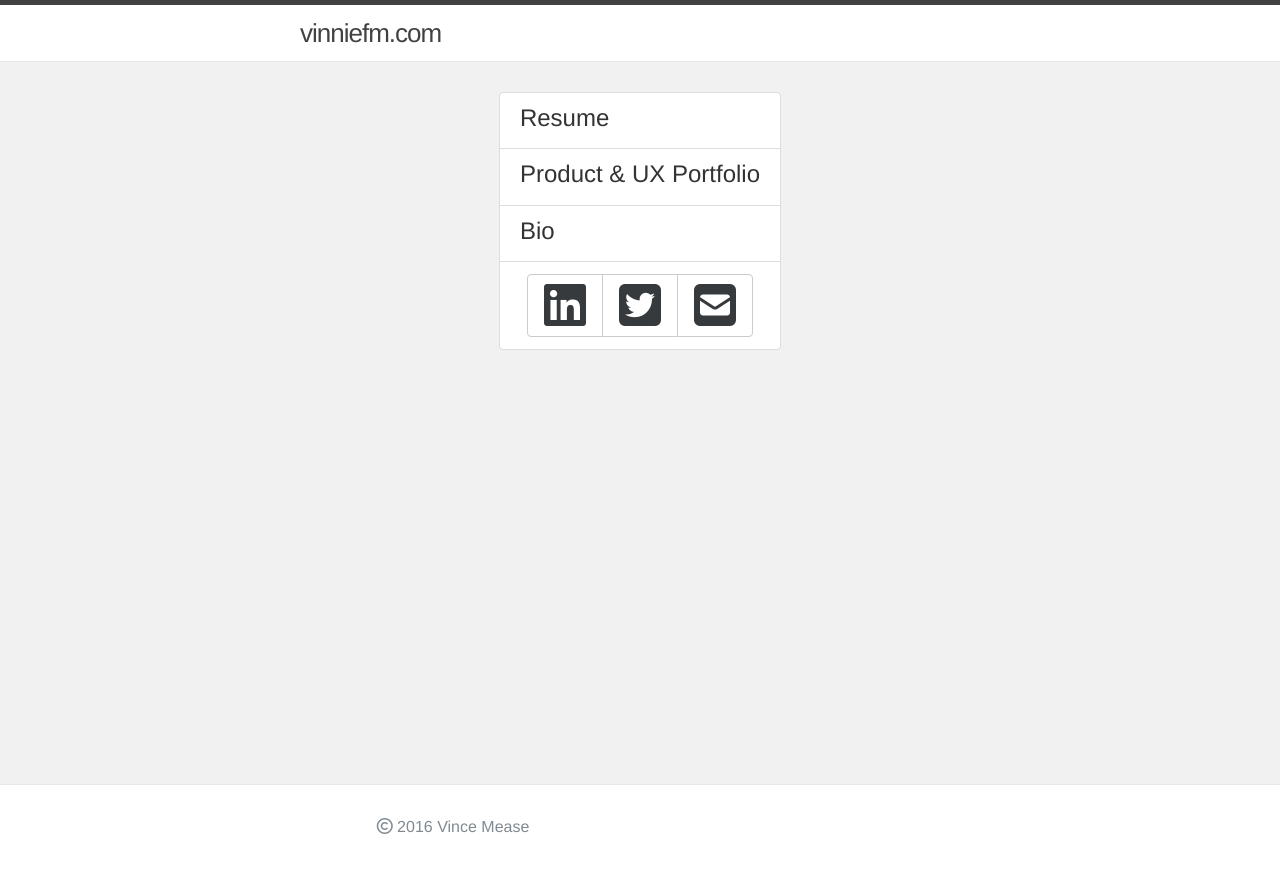
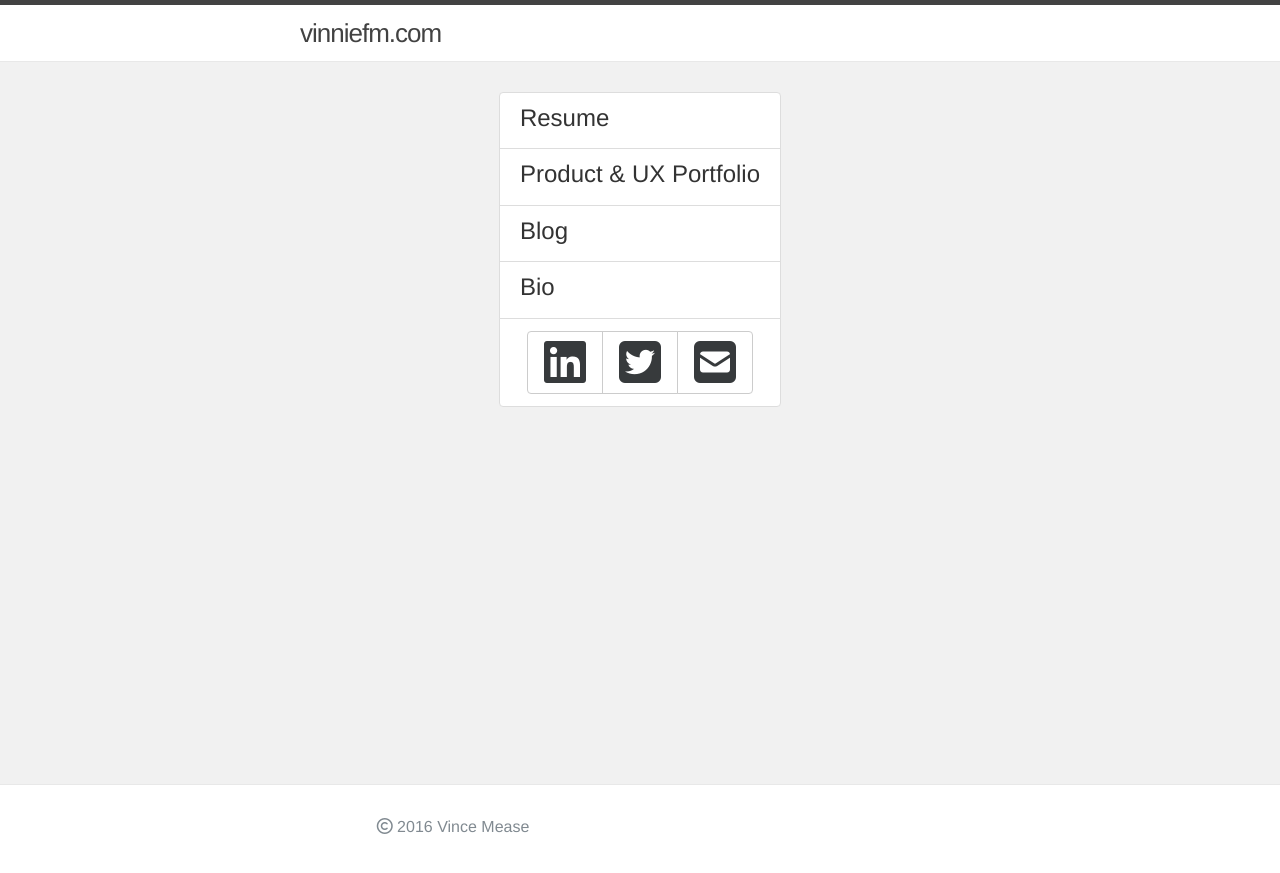
Before and after one commit to vinniefm/vinniefm-jekyll-site, a Jekyll site: the page built from index.html, in a window 1280 px wide. Shown: the top 873 px of the page. Built offline with Jekyll 4.4.1, drawn with Linux system fonts in a browser that asks for light colours; nearby versions of some CDN libraries.

```diff
--- a/index.html
+++ b/index.html
@@ -20,7 +20,7 @@ div.btn-group {
   <div class="list-group">
     {% assign pages = site.pages | sort:"weight" %}
     {% for p in pages %}
-      {% if p.title != null and p.title != 'vinniefm.com' and p.path contains 'index.' and p.draft != true %}
+      {% if p.title != null and p.title != 'vinniefm.com' and p.path contains 'index.' %}
         <a href="{{ p.url }} " class="list-group-item">
           <h4 class="list-group-item-heading">{{ p.title }}</h4>
         </a>
```
